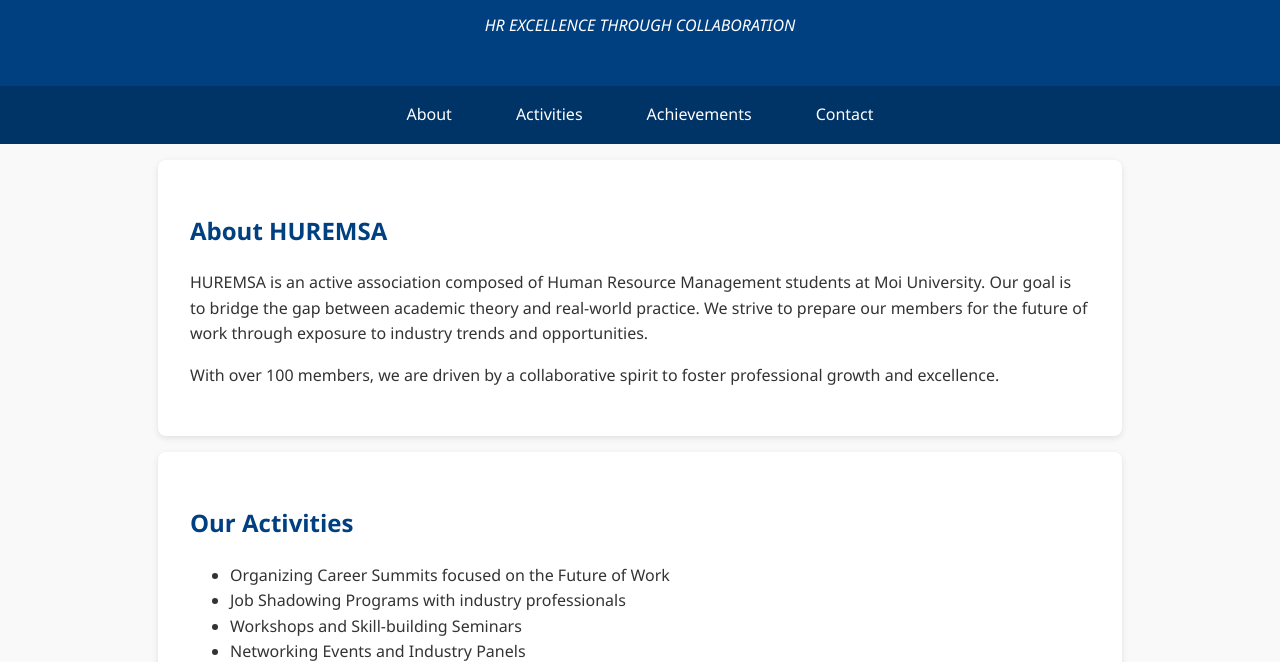
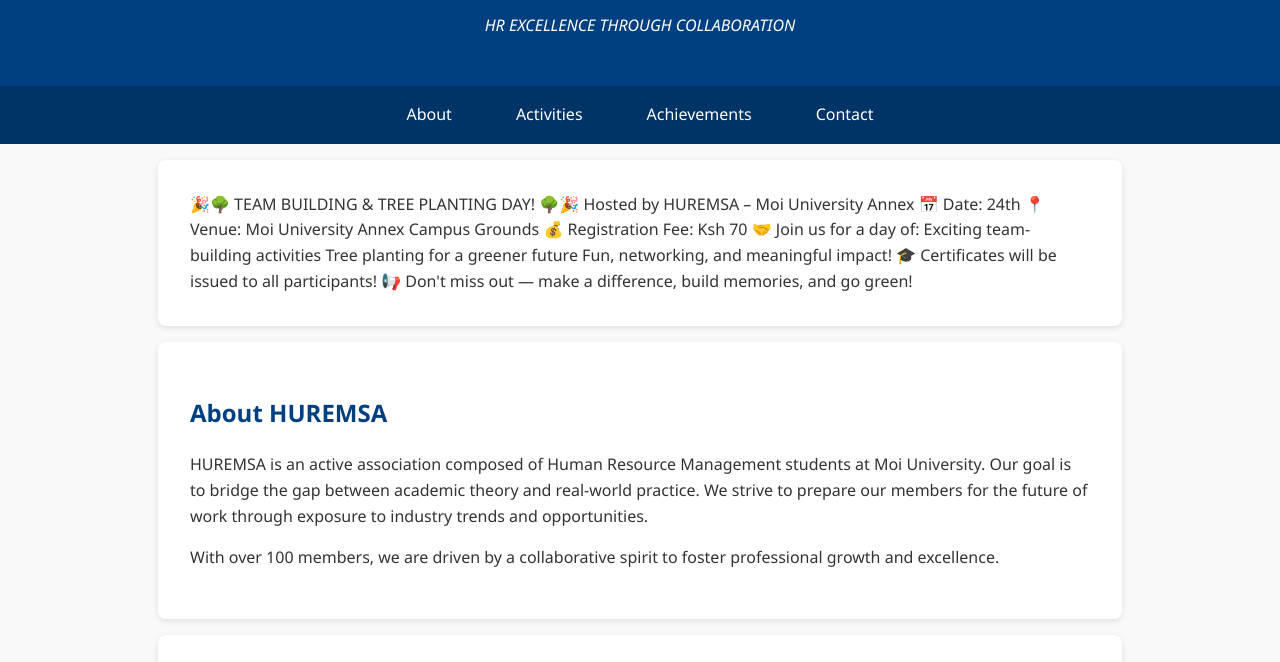
Before and after one commit to MKMONLINECYBER/HUREMSA, a plain HTML site: page index.html/index.html in a window 1280 px wide. Shown: the part 141-803 px from the top of the page. Drawn offline with Linux system fonts and the light colour scheme; a script that the page names is missing.

Commit message:
Update index.html

```diff
--- a/index.html/index.html
+++ b/index.html/index.html
@@ -38,7 +38,26 @@
             <li><a href="#contact">Contact</a></li>
         </ul>
     </nav>
+<section> 🎉🌳 TEAM BUILDING & TREE PLANTING DAY! 🌳🎉
+Hosted by HUREMSA – Moi University Annex
 
+📅 Date: 24th
+📍 Venue: Moi University Annex Campus Grounds
+💰 Registration Fee: Ksh 70
+
+🤝 Join us for a day of:
+
+Exciting team-building activities
+
+Tree planting for a greener future
+
+Fun, networking, and meaningful impact!
+
+🎓 Certificates will be issued to all participants!
+
+📢 Don't miss out — make a difference, build memories, and go green!
+
+</section>
     <section id="about">
         <h2>About HUREMSA</h2>
         <p>HUREMSA is an active association composed of Human Resource Management students at Moi University. Our goal is to bridge the gap between academic theory and real-world practice. We strive to prepare our members for the future of work through exposure to industry trends and opportunities.</p>
```
